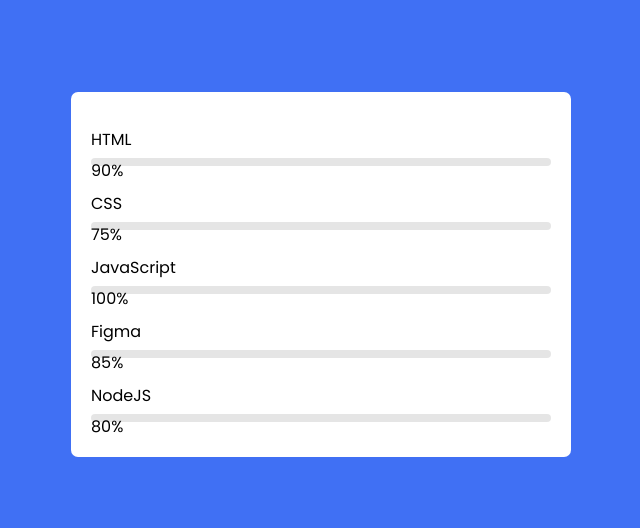
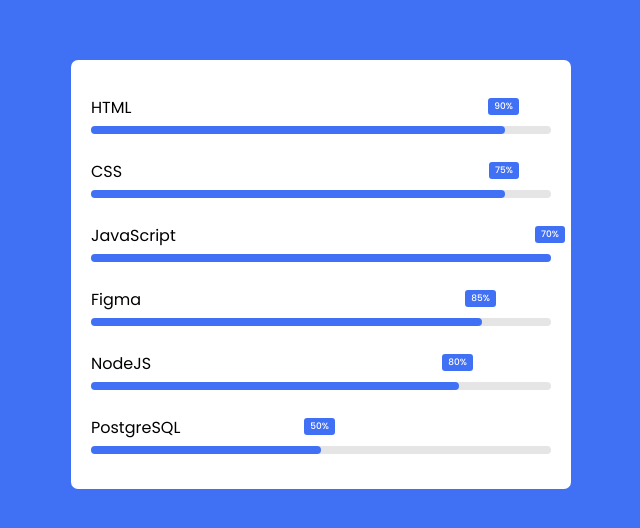
Before and after one commit to szhao23/Animated-Skills-Bar, a plain HTML site: page index.html in a window 1280 px wide. Shown: the part 126-654 px from the top of the page, without its empty margins (319-959 px from the left). Drawn offline with Linux system fonts and the light colour scheme.

Commit message:
Finished HTML & CSS Styling for Animated-Skills-Bar

```diff
--- a/index.html
+++ b/index.html
@@ -17,7 +17,7 @@
         <span class="title">HTML</span>
         <!-- Skill-Bar Div -->
         <div class="skill-bar">
-          <span class="skill-for-html">
+          <span class="skill-for html">
             <span class="tooltip">90%</span>
           </span>
         </div>
@@ -25,7 +25,7 @@
       <div class="skill-box">
         <span class="title">CSS</span>
         <div class="skill-bar">
-          <span class="skill-for-css">
+          <span class="skill-for css">
             <span class="tooltip">75%</span>
           </span>
         </div>
@@ -33,15 +33,15 @@
       <div class="skill-box">
         <span class="title">JavaScript</span>
         <div class="skill-bar">
-          <span class="skill-for-javascript">
-            <span class="tooltip">100%</span>
+          <span class="skill-for javascript">
+            <span class="tooltip">70%</span>
           </span>
         </div>
       </div>
       <div class="skill-box">
         <span class="title">Figma</span>
         <div class="skill-bar">
-          <span class="skill-for-figma">
+          <span class="skill-for figma">
             <span class="tooltip">85%</span>
           </span>
         </div>
@@ -49,8 +49,16 @@
       <div class="skill-box">
         <span class="title">NodeJS</span>
         <div class="skill-bar">
-          <span class="skill-for-nodejs">
+          <span class="skill-for nodejs">
             <span class="tooltip">80%</span>
+          </span>
+        </div>
+      </div>
+      <div class="skill-box">
+        <span class="title">PostgreSQL</span>
+        <div class="skill-bar">
+          <span class="skill-for postgresql">
+            <span class="tooltip">50%</span>
           </span>
         </div>
       </div>
--- a/style.css
+++ b/style.css
@@ -39,3 +39,79 @@
   margin-top: 6px;
   background: rgba(0, 0, 0, 0.1);
 }
+
+.skill-bar .skill-for {
+  position: relative;
+  display: block;
+  height: 100%;
+  width: 90%;
+  border-radius: 6px;
+  background: #4070f4;
+  animation: progress 0.4s ease-in-out forwards;
+  opacity: 0;
+}
+
+.skill-for.html {
+  width: 90%;
+  animation-delay: 0.2s;
+}
+
+.skilfor.css {
+  width: 75%;
+  animation-delay: 0.3s;
+}
+
+.skill-for.javascript {
+  width: 100%;
+  animation-delay: 0.4s;
+}
+
+.skill-for.figma {
+  width: 85%;
+  animation-delay: 0.5s;
+}
+
+.skill-for.nodejs {
+  width: 80%;
+  animation-delay: 0.6s;
+}
+
+.skill-for.postgresql {
+  width: 50%;
+  animation-delay: 0.7s;
+}
+
+@keyframes progress {
+  0% {
+    width: 0;
+    opacity: 1;
+  }
+  100% {
+    opacity: 1;
+  }
+}
+
+.skill-for .tooltip {
+  position: absolute;
+  right: -14px;
+  top: -28px;
+  font-size: 9px;
+  font-weight: 500;
+  color: #fff;
+  padding: 2px 6px;
+  border-radius: 3px;
+  background: #4070f4;
+  z-index: 1;
+}
+
+.tooltip::before {
+  content: "";
+  position: absolute;
+  left: 50%;
+  bottom: 2px;
+  height: 10px;
+  width: 10px;
+  z-index: -1;
+  background-color: #4070f4;
+  transform: translateX(-50%) rotate(45deg);
+}
```
